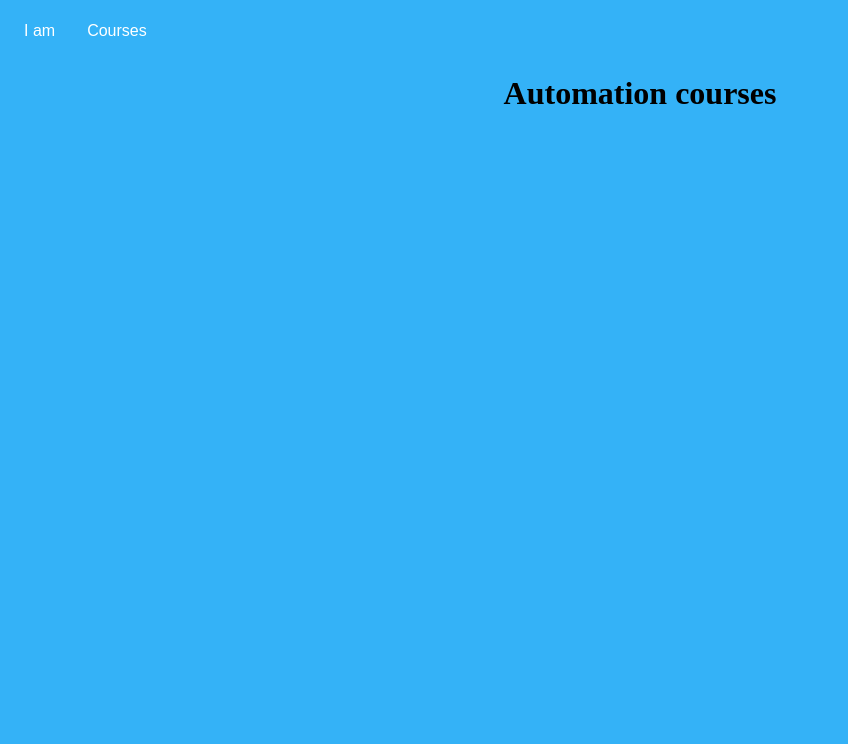
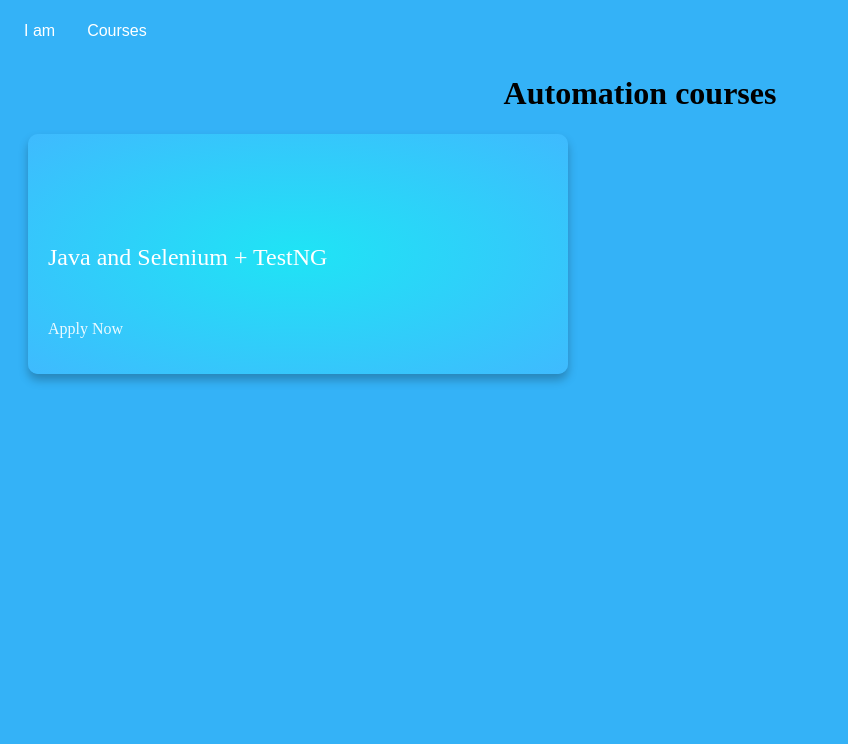
Before and after one commit to Iachimciuc/iachimciuc.github.io, a plain HTML site: page lessons/automation.html in a window 1280 px wide. Shown: the top 744 px of the page, without its empty margins (0-848 px from the left). Drawn offline with nearby package versions, Linux system fonts and the light colour scheme.

Commit message:
v2023.2.11.1 lessons template

```diff
--- a/css/style.css
+++ b/css/style.css
@@ -93,3 +93,74 @@ img {
 .dropdown:hover .dropdown-content {
   display: block;
 }
+
+.cards {
+  display: flex;
+  flex-wrap: wrap;
+  justify-content: space-between;
+}
+
+.card {
+  margin: 20px;
+  padding: 20px;
+  width: 500px;
+  min-height: 200px;
+  display: grid;
+  grid-template-rows: 20px 50px 1fr 50px;
+  border-radius: 10px;
+  box-shadow: 0px 6px 10px rgba(0, 0, 0, 0.25);
+  transition: all 0.2s;
+}
+
+.card:hover {
+  box-shadow: 0px 6px 10px rgba(0, 0, 0, 0.4);
+  transform: scale(1.01);
+}
+
+.card__link,
+.card__exit,
+.card__icon {
+  position: relative;
+  text-decoration: none;
+  color: rgba(255, 255, 255, 0.9);
+}
+
+.card__link::after {
+  position: absolute;
+  top: 25px;
+  left: 0;
+  content: "";
+  width: 0%;
+  height: 3px;
+  background-color: rgba(255, 255, 255, 0.6);
+  transition: all 0.5s;
+}
+
+.card__link:hover::after {
+  width: 100%;
+}
+
+.card__exit {
+  grid-row: 1/2;
+  justify-self: end;
+}
+
+.card__icon {
+  grid-row: 2/3;
+  font-size: 30px;
+}
+
+.card__title {
+  grid-row: 3/4;
+  font-weight: 400;
+  color: #ffffff;
+}
+
+.card__apply {
+  grid-row: 4/5;
+  align-self: center;
+}
+
+.card-1 {
+  background: radial-gradient(#1fe4f5, #3fbafe);
+}
--- a/lessons/automation.html
+++ b/lessons/automation.html
@@ -25,6 +25,14 @@
     </div>
   </div>
   <h1>Automation courses</h1>
+  <div class="card card-1">
+      <div class="card__icon"><i class="fas fa-bolt"></i></div>
+      <p class="card__exit"><i class="fas fa-times"></i></p>
+      <h2 class="card__title">Java and Selenium + TestNG</h2>
+      <p class="card__apply">
+        <a class="card__link" href="javaplusseleniumandtestng">Apply Now<i class="fas fa-arrow-right"></i></a>
+      </p>
+    </div>
   <div id="include_footer"></div>
 </body>
 </html>
```
Also changed, not shown: lessons/javaplusseleniumandtestng.html (added, +80 -0 lines).
